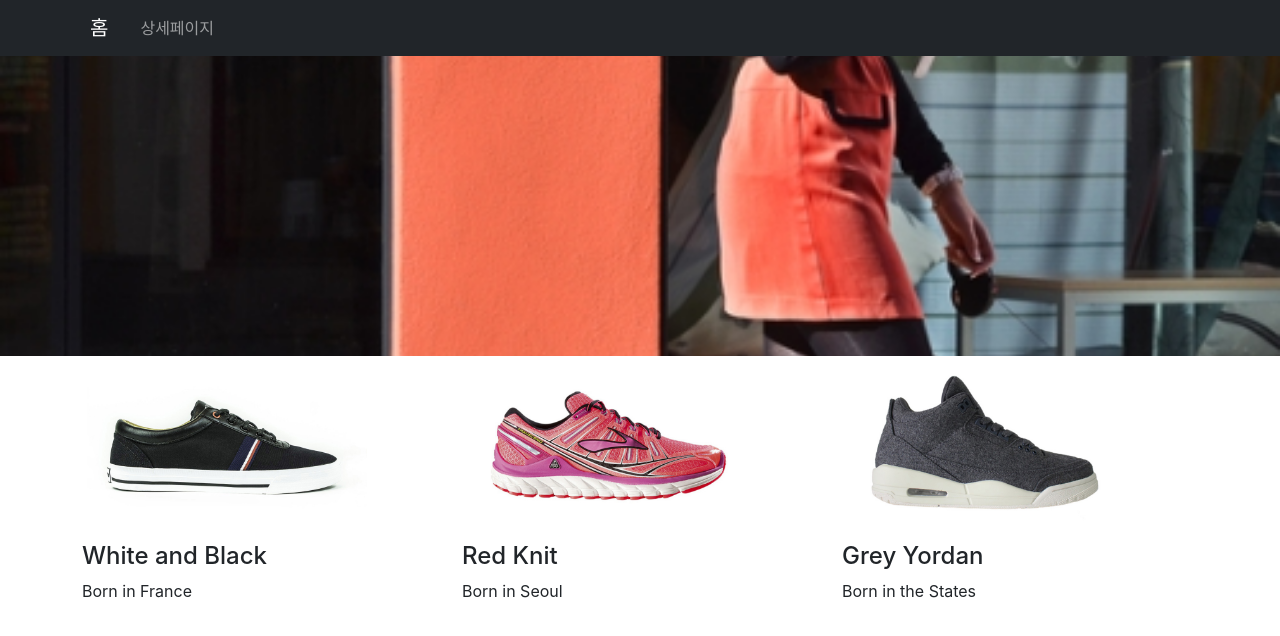
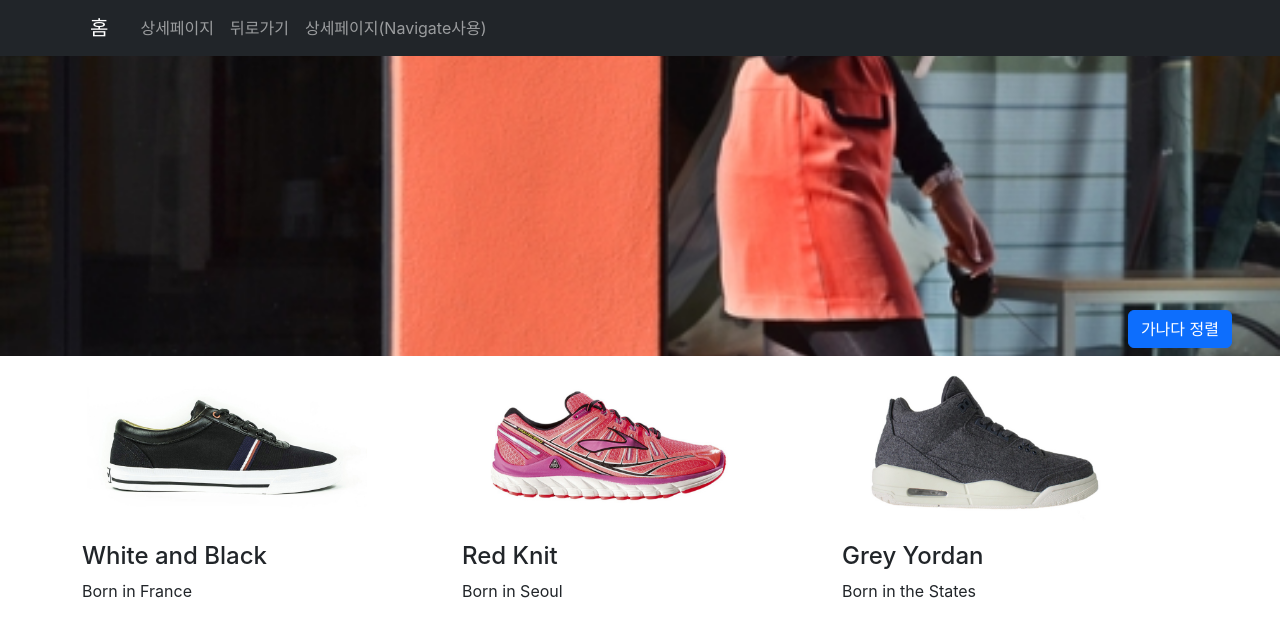
Before and after one commit to hwajj/react-practice-repository, a React (Create React App) app in the folder shop/: page / in a window 1280 px wide. Shown: the top 636 px of the page. Built offline with nearby package versions, Linux system fonts and the light colour scheme.

Commit message:
Add sort button

```diff
--- a/shop/src/App.js
+++ /dev/null
@@ -1,70 +0,0 @@
-import React, { useState } from 'react';
-import { Routes, Route, Link } from 'react-router-dom';
-import './App.css';
-import { Button, Navbar, Container, Nav } from 'react-bootstrap';
-import Card from './Card';
-import Detail from './pages/Detail';
-function App() {
-  let item_arr = [
-    {
-      id: 0,
-      title: 'White and Black',
-      content: 'Born in France',
-      price: 120000,
-      src: 'shoes1.jpeg',
-    },
-
-    {
-      id: 1,
-      title: 'Red Knit',
-      content: 'Born in Seoul',
-      price: 110000,
-      src: 'shoes2.jpeg',
-    },
-
-    {
-      id: 2,
-      title: 'Grey Yordan',
-      content: 'Born in the States',
-      price: 130000,
-      src: 'shoes3.jpeg',
-    },
-  ];
-  return (
-    <div className='App'>
-      <Navbar bg='dark' variant='dark'>
-        <Container>
-          <Nav className='me-auto'>
-            <Link className='nav-link navbar-brand' to='/'>
-              홈
-            </Link>
-            <Link className='nav-link' to='/detail'>
-              상세페이지
-            </Link>
-          </Nav>
-        </Container>
-      </Navbar>
-
-      <Routes>
-        <Route
-          path='/'
-          element={
-            <>
-              <div className='main-bg'></div>
-              <div className='container'>
-                <div className='row'>
-                  {item_arr.map((e) => {
-                    return <Card item={e} />;
-                  })}
-                </div>
-              </div>
-            </>
-          }
-        />
-        <Route path='/detail' element={<Detail />} />
-      </Routes>
-    </div>
-  );
-}
-
-export default App;
--- /dev/null
+++ b/shop/src/App.jsx
@@ -0,0 +1,91 @@
+import React, { useState } from 'react';
+import { Routes, Route, Link, useNavigate, Outlet } from 'react-router-dom';
+import { Button, Navbar, Container, Nav } from 'react-bootstrap';
+import './App.css';
+import Card from './Card';
+import Detail from './pages/Detail';
+import About from './pages/About';
+import shoes_data from './data.js';
+
+function App() {
+  let [shoes, setSheos] = useState(shoes_data);
+  let [titleArrange, setTitleArrange] = useState(false);
+  console.log(shoes);
+  let navigate = useNavigate();
+  let tmpShoes = [...shoes];
+
+  console.log(tmpShoes);
+  return (
+    <div className='App'>
+      <Navbar bg='dark' variant='dark'>
+        <Container>
+          <Nav className='me-auto'>
+            <Link className='nav-link navbar-brand' to='/'>
+              홈
+            </Link>
+            <Link className='nav-link' to='/detail'>
+              상세페이지
+            </Link>
+            <Nav.Link
+              onClick={() => {
+                navigate(-1);
+              }}
+            >
+              뒤로가기
+            </Nav.Link>
+
+            <Nav.Link
+              onClick={() => {
+                navigate('./detail');
+              }}
+            >
+              상세페이지(Navigate사용)
+            </Nav.Link>
+          </Nav>
+        </Container>
+      </Navbar>
+
+      <Routes>
+        <Route
+          path='/'
+          element={
+            <>
+              <div className='main-bg position-relative'>
+                <Button
+                  className='position-absolute bottom-0 end-0 my-2 mx-5'
+                  onClick={() => setTitleArrange(true)}
+                >
+                  가나다 정렬
+                </Button>
+              </div>
+              <div className='container'>
+                <div className='row'>
+                  {titleArrange
+                    ? shoes
+                        .sort((a, b) =>
+                          a.title > b.title ? 1 : b.title > a.title ? -1 : 0
+                        )
+                        .map((e, i) => {
+                          return <Card item={e} key={i} />;
+                        })
+                    : shoes.map((e, i) => {
+                        return <Card item={e} key={i} />;
+                      })}
+                </div>
+              </div>
+            </>
+          }
+        />
+
+        <Route path='/detail/:id' element={<Detail shoes={shoes} />} />
+        <Route path='/about' element={<About />}>
+          <Route path='member' element={<div>멤버</div>} />
+          <Route path='location' element={<div>회사위치</div>} />
+        </Route>
+        <Route path='*' element={<div>없는 페이지 입니다</div>} />
+      </Routes>
+    </div>
+  );
+}
+
+export default App;
--- a/shop/src/Card.jsx
+++ b/shop/src/Card.jsx
@@ -2,11 +2,12 @@ import React from 'react';
 import './App.css';
 
 function Card(props) {
-  const { id, title, content, src } = props.item;
+  const { id, title, content } = props.item;
+  console.log(id);
   return (
-    <div className='col-md-4' key={id}>
+    <div className='col-md-4'>
       <img
-        src={`${process.env.PUBLIC_URL}/assets/${src}`}
+        src={`${process.env.PUBLIC_URL}/assets/shoes${id}.jpeg`}
         width='80%'
         alt={content}
       />
--- /dev/null
+++ b/shop/src/data.js
@@ -0,0 +1,24 @@
+let shoes_data = [
+  {
+    id: 1,
+    title: 'White and Black',
+    content: 'Born in France',
+    price: 120000,
+  },
+
+  {
+    id: 2,
+    title: 'Red Knit',
+    content: 'Born in Seoul',
+    price: 110000,
+  },
+
+  {
+    id: 3,
+    title: 'Grey Yordan',
+    content: 'Born in the States',
+    price: 130000,
+  },
+];
+
+export default shoes_data;
--- /dev/null
+++ b/shop/src/pages/About.jsx
@@ -0,0 +1,13 @@
+import React from 'react';
+import { Outlet } from 'react-router-dom';
+
+function About(props) {
+  return (
+    <div>
+      <h4>회사정보</h4>
+      <Outlet></Outlet>
+    </div>
+  );
+}
+
+export default About;
--- a/shop/src/pages/Detail.js
+++ /dev/null
@@ -1,21 +0,0 @@
-import React from 'react';
-
-function Detail(props) {
-  return (
-    <div className='container'>
-      <div className='row'>
-        <div className='col-md-6'>
-          <img src={`${process.env.PUBLIC_URL}/assets/shoes1.jpeg`} alt='' />
-        </div>
-        <div className='col-md-6 mt-4'>
-          <h4 className='pt5'></h4>
-          <p>상품설명</p>
-          <p>120000원</p>
-          <button className='btn btn-danger'>주문하기</button>
-        </div>
-      </div>
-    </div>
-  );
-}
-
-export default Detail;
--- /dev/null
+++ b/shop/src/pages/Detail.jsx
@@ -0,0 +1,31 @@
+import React from 'react';
+import { useParams } from 'react-router-dom';
+
+function Detail(props) {
+  let { id } = useParams();
+  console.log(id);
+  let shoesList = props.shoes;
+  console.log(shoesList);
+  const shoes = shoesList.filter((shoes) => shoes.id == id)[0];
+  console.log(shoes);
+  return (
+    <div className='container'>
+      <div className='row'>
+        <div className='col-md-6'>
+          <img
+            src={`${process.env.PUBLIC_URL}/assets/shoes${id}.jpeg`}
+            alt=''
+          />
+        </div>
+        <div className='col-md-6 mt-4'>
+          <h4 className='pt5'>{shoes.title}</h4>
+          <p>{shoes.detail}</p>
+          <p>{shoes.price}원</p>
+          <button className='btn btn-danger'>주문하기</button>
+        </div>
+      </div>
+    </div>
+  );
+}
+
+export default Detail;
```
